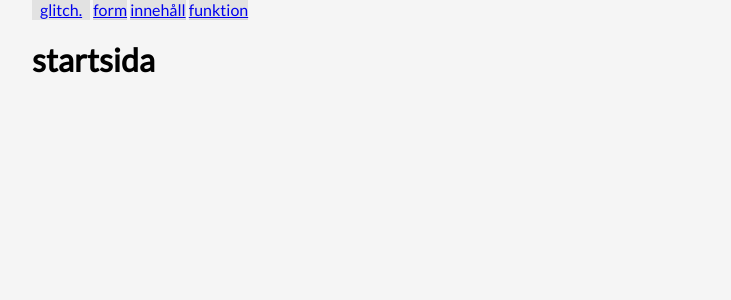
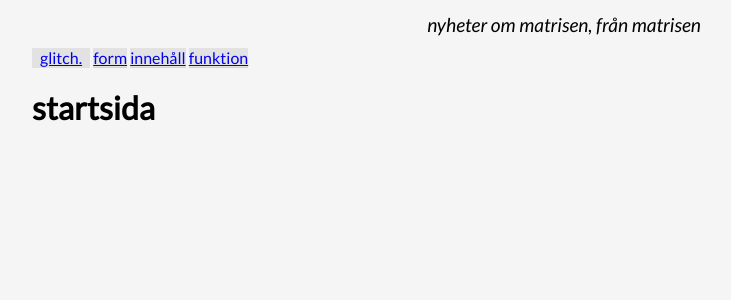
Before and after one commit to helihard/react-routing-test, a React (Vite) app: page / in a window 1280 px wide. Shown: the top 300 px of the page, without its empty margins (76-807 px from the left). Built offline with nearby package versions, Linux system fonts and the light colour scheme.

Commit message:
added hero

```diff
--- /dev/null
+++ b/src/components/Hero.jsx
@@ -0,0 +1,11 @@
+import "../css/Hero.css"
+
+function Hero() {
+  return (
+    <div id="xxs-hero">
+      <em id="tagline">nyheter om matrisen, från matrisen</em>
+    </div>
+  )
+}
+
+export default Hero
--- a/src/components/Router.jsx
+++ b/src/components/Router.jsx
@@ -4,10 +4,12 @@ import Form from "../pages/Form.jsx"
 import Functionality from "../pages/Functionality"
 import Content from "../pages/Content.jsx"
 import Navbar from "../components/Navbar.jsx"
+import Hero from "./Hero.jsx"
 
 function Router() {
   return (
     <BrowserRouter>
+      <Hero />
       <Navbar />
       <Routes>
         <Route path="/" element={<Startpage />} />
--- /dev/null
+++ b/src/css/Hero.css
@@ -0,0 +1,36 @@
+#xxs-hero {
+  display: flex;
+  justify-content: center;
+  align-items: center;
+  padding: var(--padding);
+  height: 3rem;
+  font-family: var(--body_font);
+  background-color: var(--bgcolor);
+}
+
+@keyframes tagline-glitch {
+  0% {
+    text-shadow: none;
+  }
+  25% {
+    text-shadow: -2px -2px 0 cyan;
+  }
+  50% {
+    text-shadow: 2px 2px 0 magenta;
+  }
+  75% {
+    text-shadow: -2px -2px 0 cyan, 2px 2px 0 magenta;
+  }
+  100% {
+    text-shadow: none;
+  }
+}
+
+#tagline {
+  font-size: 1.2rem;
+  animation: tagline-glitch 0.5s linear 0.5s 2;
+}
+
+#tagline::selection {
+  background-color: lightgray;
+}
```
